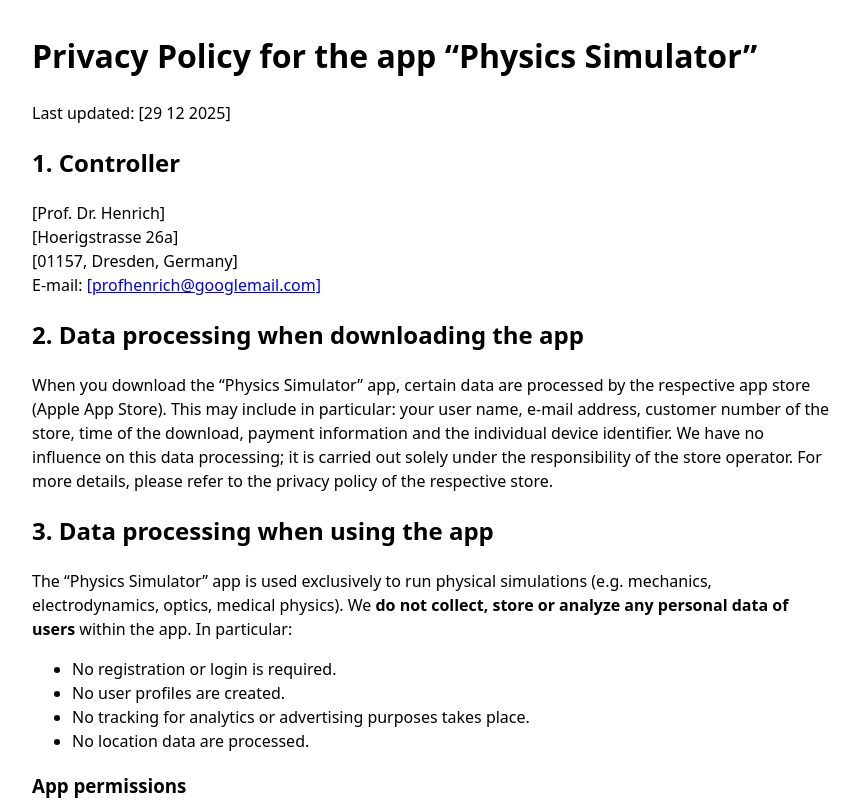
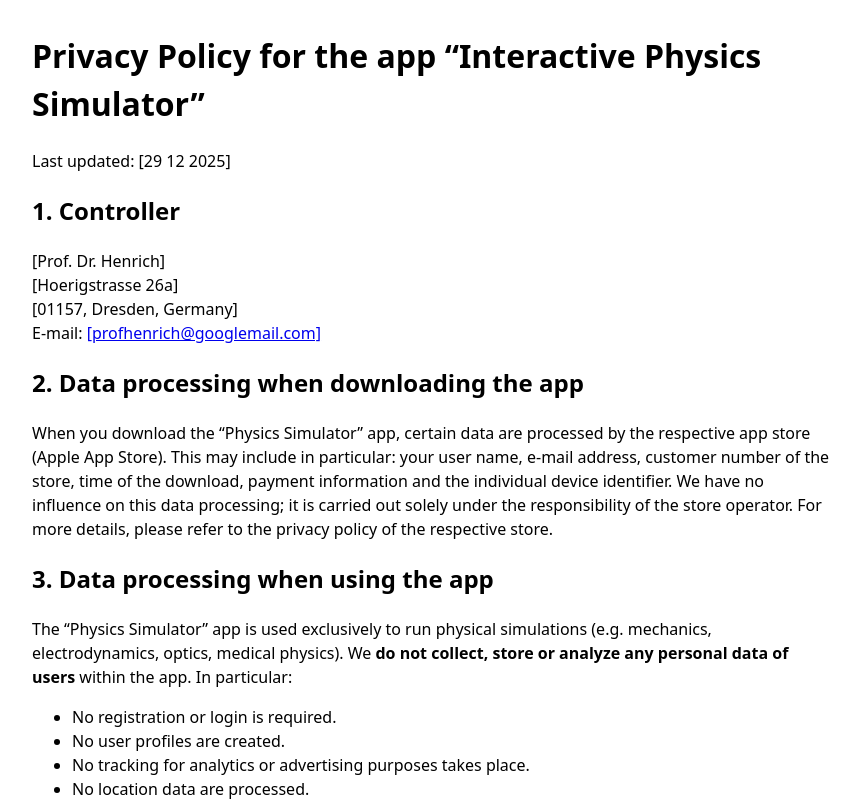
Before and after one commit to drhenrich/physics-simulator-privacy, a plain HTML site: page index.html in a window 1280 px wide. Shown: the top 804 px of the page, without its empty margins (208-1067 px from the left). Drawn offline with Linux system fonts and the light colour scheme.

Commit message:
Update app name in privacy policy header

```diff
--- a/index.html
+++ b/index.html
@@ -11,7 +11,7 @@
   </style>
 </head>
 <body>
-  <h1>Privacy Policy for the app “Physics Simulator”</h1>
+  <h1>Privacy Policy for the app “Interactive Physics Simulator”</h1>
   <p>Last updated: [29 12 2025]</p>
 
   <h2>1. Controller</h2>
```
